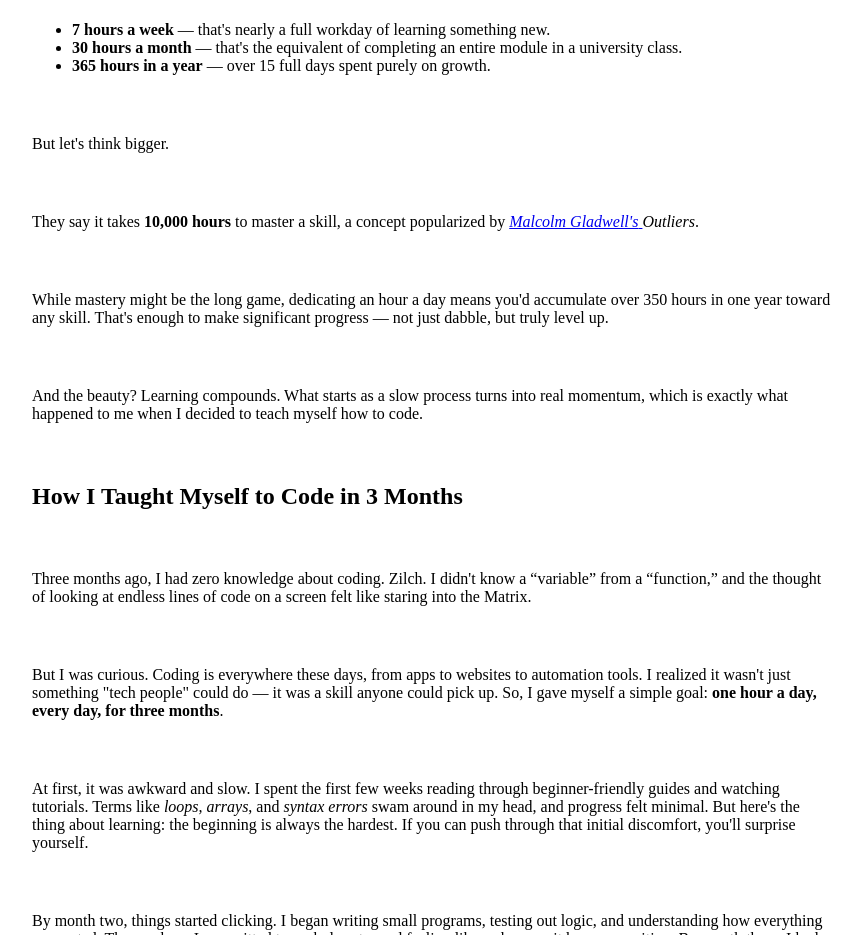
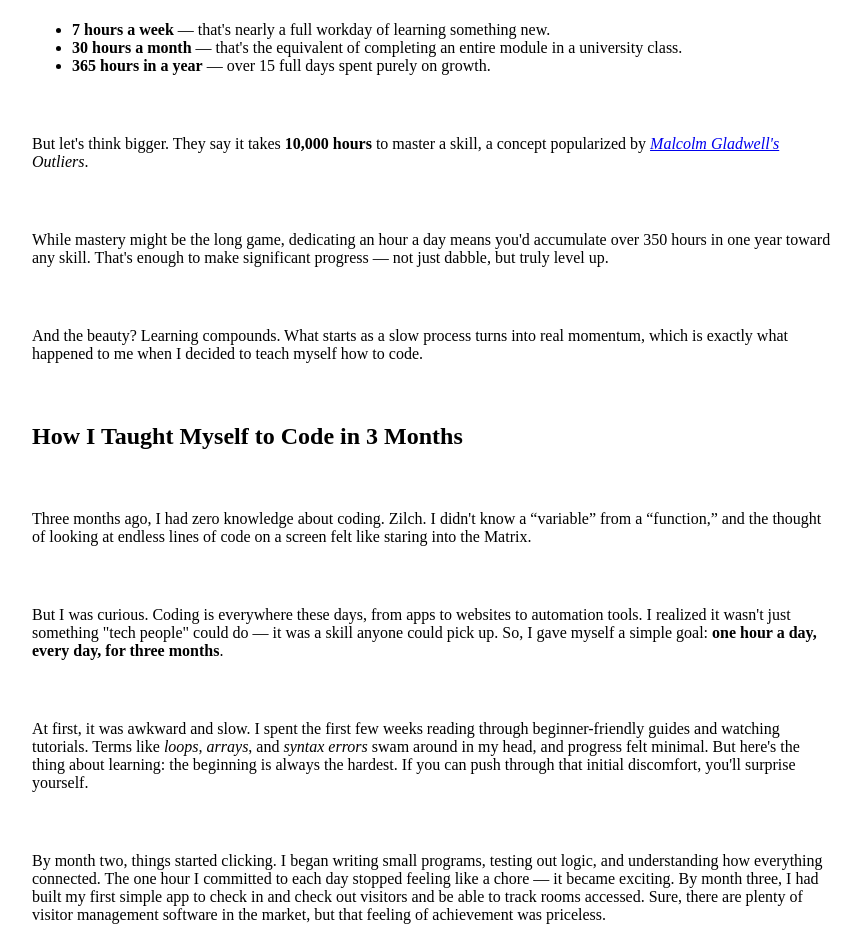
Before and after one commit to Ttanthanh/baitapday3, a plain HTML site: page index.html in a window 1280 px wide. Shown: the part 1460-2395 px from the top of the page, without its empty margins (208-1069 px from the left). Drawn offline with Linux system fonts and the light colour scheme.

Commit message:
Update index.html

```diff
--- a/index.html
+++ b/index.html
@@ -64,8 +64,7 @@
                 <b>365 hours in a year</b> — over 15 full days spent purely on growth.
             </li>
         </ul>
-        <p>
-        But let's think bigger. <p>
+        <p> But let's think bigger.
             They say it takes <b>10,000 hours</b> to master a skill, a concept popularized by
             <a href="https://www.gladwellbooks.com" target="_blank">
             <i>Malcolm Gladwell's</i>
@@ -114,10 +113,7 @@
         </p>
         <p>
             The process taught me something profound: you don't need talent.
-        <b
-            >You don't need experience. All you need is time, consistency, and
-            patience.</b
-        >
+            <b>You don't need experience. All you need is time, consistency, and patience.</b>
         </p>
         <p>
             One hour a day — 3,600 seconds — completely changed the way I saw myself.
```
Lines whose indentation alone changed are shown as unchanged.
